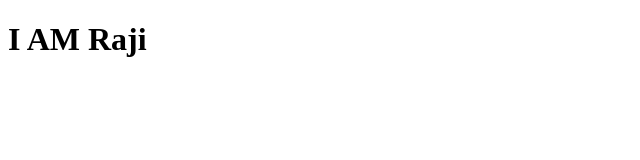
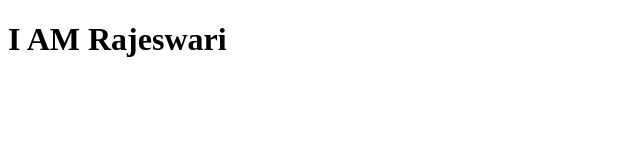
Before and after one commit to RajeswariMunagala/hariprasadreddy-lic, a plain HTML site: page index.html in a window 1280 px wide. Shown: the whole page, without its empty margins (0-640 px from the left). Drawn offline with Linux system fonts and the light colour scheme.

Commit message:
first commit

```diff
--- a/index.html
+++ b/index.html
@@ -6,6 +6,6 @@
     <title>Document</title>
 </head>
 <body>
-    <h1>I AM Raji</h1>
+    <h1>I AM Rajeswari</h1>
 </body>
 </html>
```
